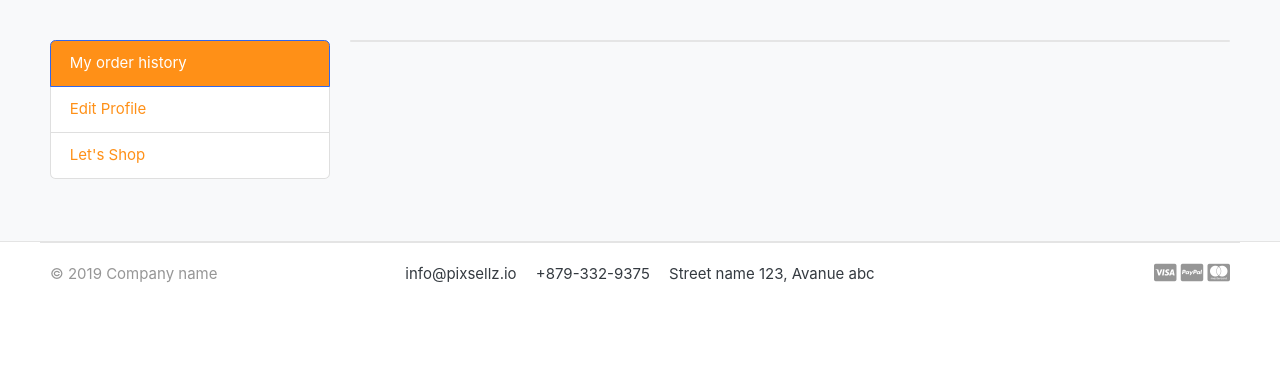
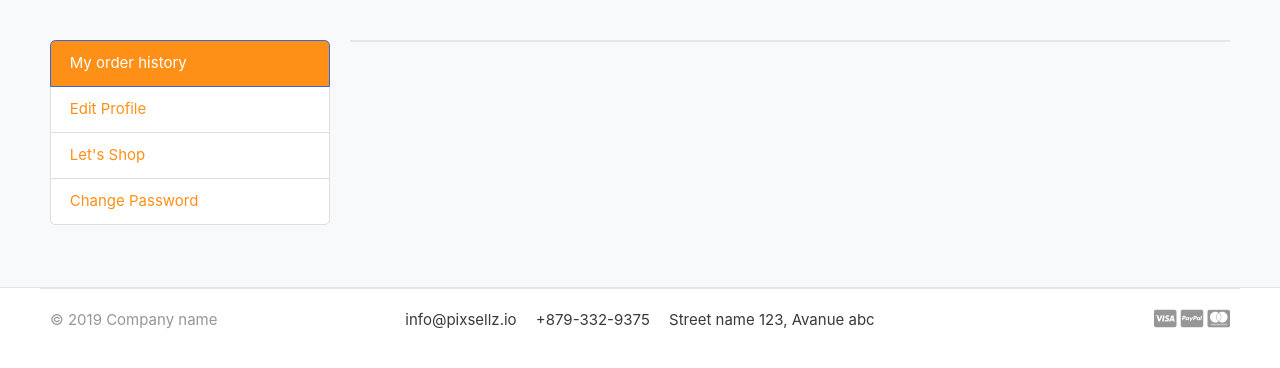
Before and after one commit to MansiS117/practice, a Django app: page /dashboard/ in a window 1280 px wide. Shown: the part 116-484 px from the top of the page. Run offline with Django 5.2, Linux system fonts and the light colour scheme; the visitor is signed in with stand-in values (Sample User, id 1); data that the repository does not hold is empty; parts of the project's set-up code (start-up, migrations or seed data) failed here and were passed over; some libraries are stand-ins or nearby versions; some web fonts are replaced.

Commit message:
included change password option in the templates

```diff
--- a/store/templates/add_book.html
+++ b/store/templates/add_book.html
@@ -13,6 +13,8 @@
                 <a class="list-group-item text-warning" href="{% url 'new_book' %}">Add Books</a>
                 <a class="list-group-item text-warning" href="{% url 'received_orders' %}">Received Orders</a>
                 <a class="list-group-item text-warning" href="{% url 'daily_sales_report' %}">Daily Sales Report</a>
+                <a class="list-group-item text-warning" href="{% url 'change_password' %}"> Change Password</a>
+
             </ul>
             <br>
             <!-- SIDEBAR .//END -->
--- a/store/templates/dashboard.html
+++ b/store/templates/dashboard.html
@@ -16,11 +16,14 @@
                     <a class="list-group-item active bg-warning" href="{% url 'dashboard' %}">My order history</a>
                     <a class="list-group-item text-warning" href="{% url 'profile' %}">Edit Profile</a>
                     <a class="list-group-item text-warning" href="{% url 'home' %}"> Let's Shop </a>
+                    <a class="list-group-item text-warning" href="{% url 'change_password' %}"> Change Password</a>
+
                 {% elif user_type == 'seller' %}
                     <a class="list-group-item active bg-warning" href="{% url 'dashboard' %}">My Books</a>
                     <a class="list-group-item text-warning" href="{% url 'new_book' %}">Add Book</a>
                     <a class="list-group-item text-warning" href="{% url 'received_orders' %}">Received Orders</a>
                     <a class="list-group-item text-warning" href="{% url 'daily_sales_report' %}">Daily Sales Report</a>  <!-- Updated link -->
+                    <a class="list-group-item text-warning" href="{% url 'change_password' %}"> Change Password</a>
 
 
                 {% endif %}
--- a/store/templates/received_orders.html
+++ b/store/templates/received_orders.html
@@ -11,6 +11,8 @@
                     <a class="list-group-item text-warning" href="{% url 'new_book' %}">Add Book</a>
                     <a class="list-group-item text-warning" href="{% url 'received_orders' %}">Received Orders</a>
                     <a class="list-group-item text-warning" href="{% url 'daily_sales_report' %}">Daily Sales Report</a>
+                    <a class="list-group-item text-warning" href="{% url 'change_password' %}"> Change Password</a>
+
                 </ul>
                 <br>
                 <!-- SIDEBAR .//END -->
--- a/store/templates/sales_report.html
+++ b/store/templates/sales_report.html
@@ -11,6 +11,8 @@
                     <a class="list-group-item text-warning" href="{% url 'new_book' %}">Add Book</a>
                     <a class="list-group-item text-warning" href="{% url 'received_orders' %}">Received Orders</a>
                     <a class="list-group-item text-warning" href="{% url 'daily_sales_report' %}">Daily Sales Report</a>
+                    <a class="list-group-item text-warning" href="{% url 'change_password' %}"> Change Password</a>
+
                 </ul>
                 <br>
                 <!-- SIDEBAR .//END -->
--- a/store/templates/signin.html
+++ b/store/templates/signin.html
@@ -25,7 +25,7 @@
           </div> <!--form-group//-->
 
           <div class="form-group">
-          	<a href="#" class="float-right">Forgot password?</a>
+          	<a href="{% url 'reset' %}" class="float-right">Forgot password?</a>
 
           </div> <!-- form-group form-check .// -->
           <div class="form-group">
--- a/store/templates/update_profile.html
+++ b/store/templates/update_profile.html
@@ -13,6 +13,8 @@
             <a class="list-group-item active bg-warning" href="{% url 'dashboard' %}"> My order history </a>
             <a class="list-group-item text-warning" href="{% url 'profile' %}"> Edit Profile </a>
             <a class="list-group-item text-warning" href="{% url 'home' %}"> Let's Shop </a>
+            <a class="list-group-item text-warning" href="{% url 'change_password' %}"> Change Password</a>
+
 
 
         </ul>
```
